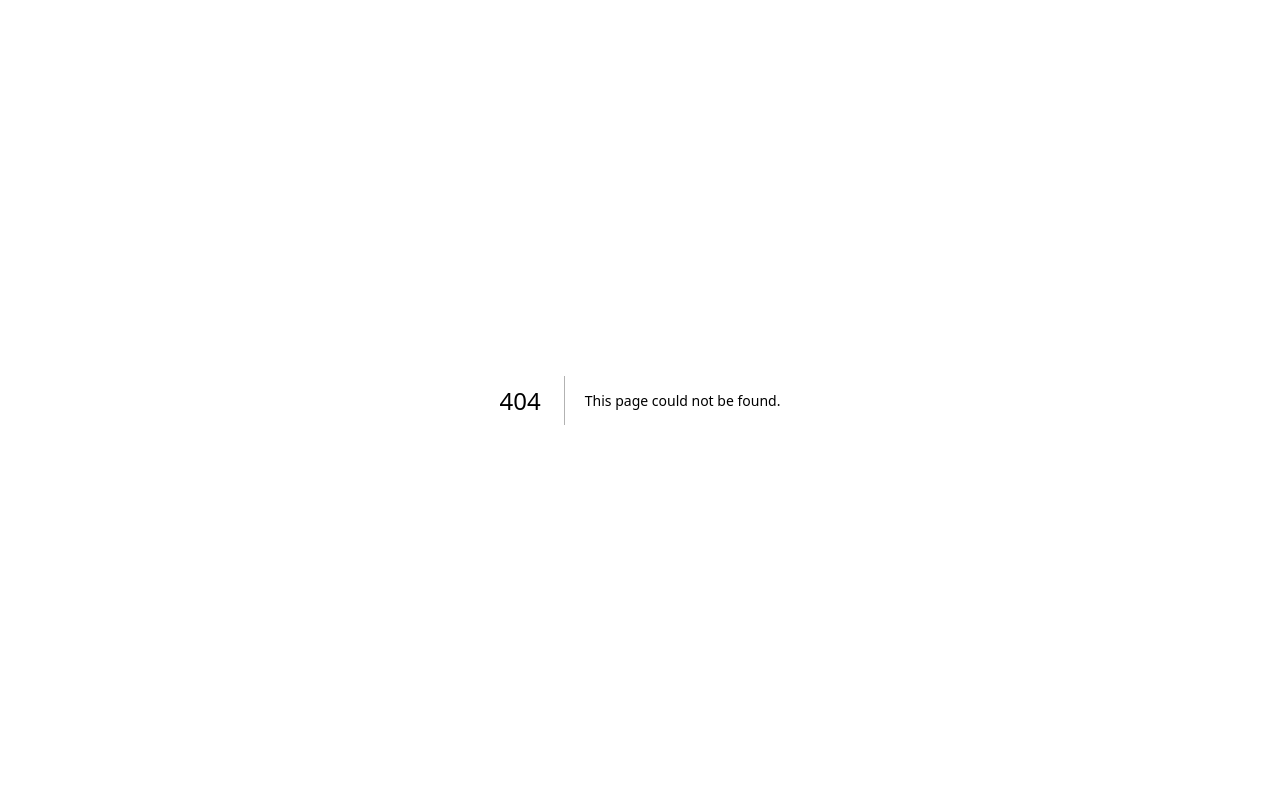
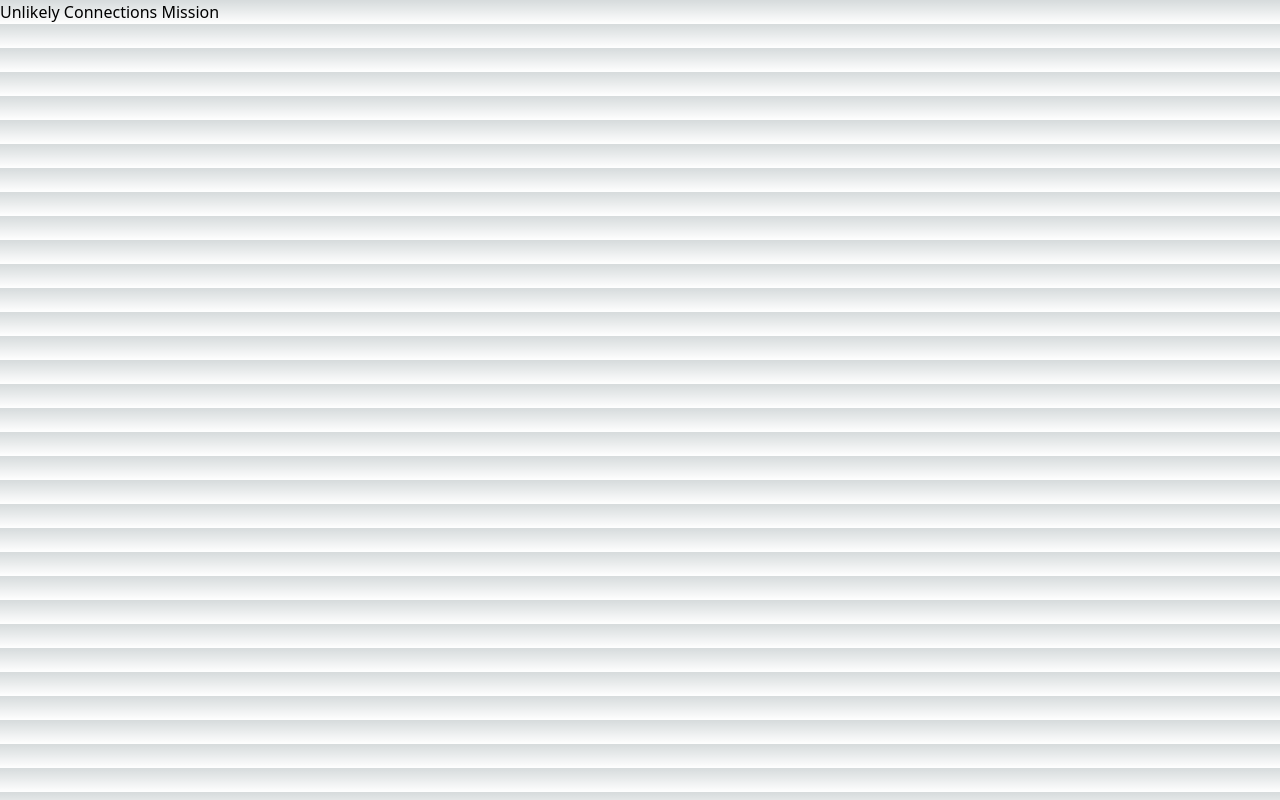
Before and after one commit to agc0610/ucsitedev, a Next.js app in the folder unlikelyconnections/: page /about/mission in a window 1280 px wide. Before the commit this address had no page. Built offline with nearby package versions, Linux system fonts and the light colour scheme.

Commit message:
making new pages via file structure

```diff
--- /dev/null
+++ b/unlikelyconnections/app/about/mission/page.tsx
@@ -0,0 +1,3 @@
+export default function Mission() {
+    return <h1>Unlikely Connections Mission</h1>
+}
--- /dev/null
+++ b/unlikelyconnections/app/about/page.tsx
@@ -0,0 +1,3 @@
+export default function About() {
+    return <h1>About Unlikely Connections</h1>
+}
--- /dev/null
+++ b/unlikelyconnections/app/about/vision/page.tsx
@@ -0,0 +1,3 @@
+export default function Vision() {
+    return <h1>Unlikely Connections Vision</h1>
+}
```
